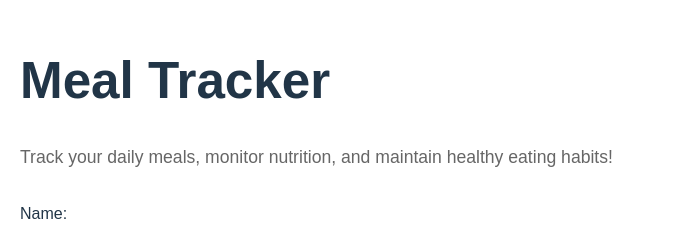
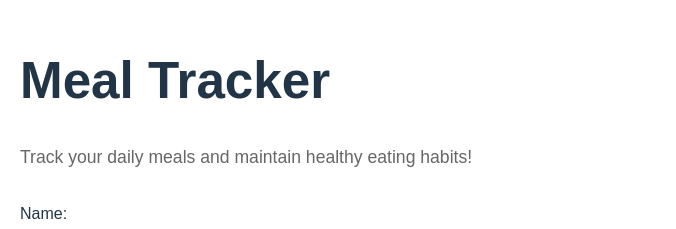
Before and after one commit to miguelbravo09/mealtracker, a React (Vite) app in the folder mealtracker.fullstack.client/: page / in a window 1280 px wide. Shown: the part 102-331 px from the top of the page, without its empty margins (0-676 px from the left). Built offline with nearby package versions, Linux system fonts and the light colour scheme; no server answers.

Commit message:
Simplified description message.

```diff
--- a/mealtracker.fullstack.client/src/App.jsx
+++ b/mealtracker.fullstack.client/src/App.jsx
@@ -14,7 +14,7 @@ const App = () => {
         <div className="App">
             <h1>Meal Tracker</h1>
             <p className="app-description">
-                Track your daily meals, monitor nutrition, and maintain healthy eating habits!
+                Track your daily meals and maintain healthy eating habits!
                 {refresh && <span className="update-message">List updated!</span>}
             </p>
             <MealForm onSave={handleSave} />
```
